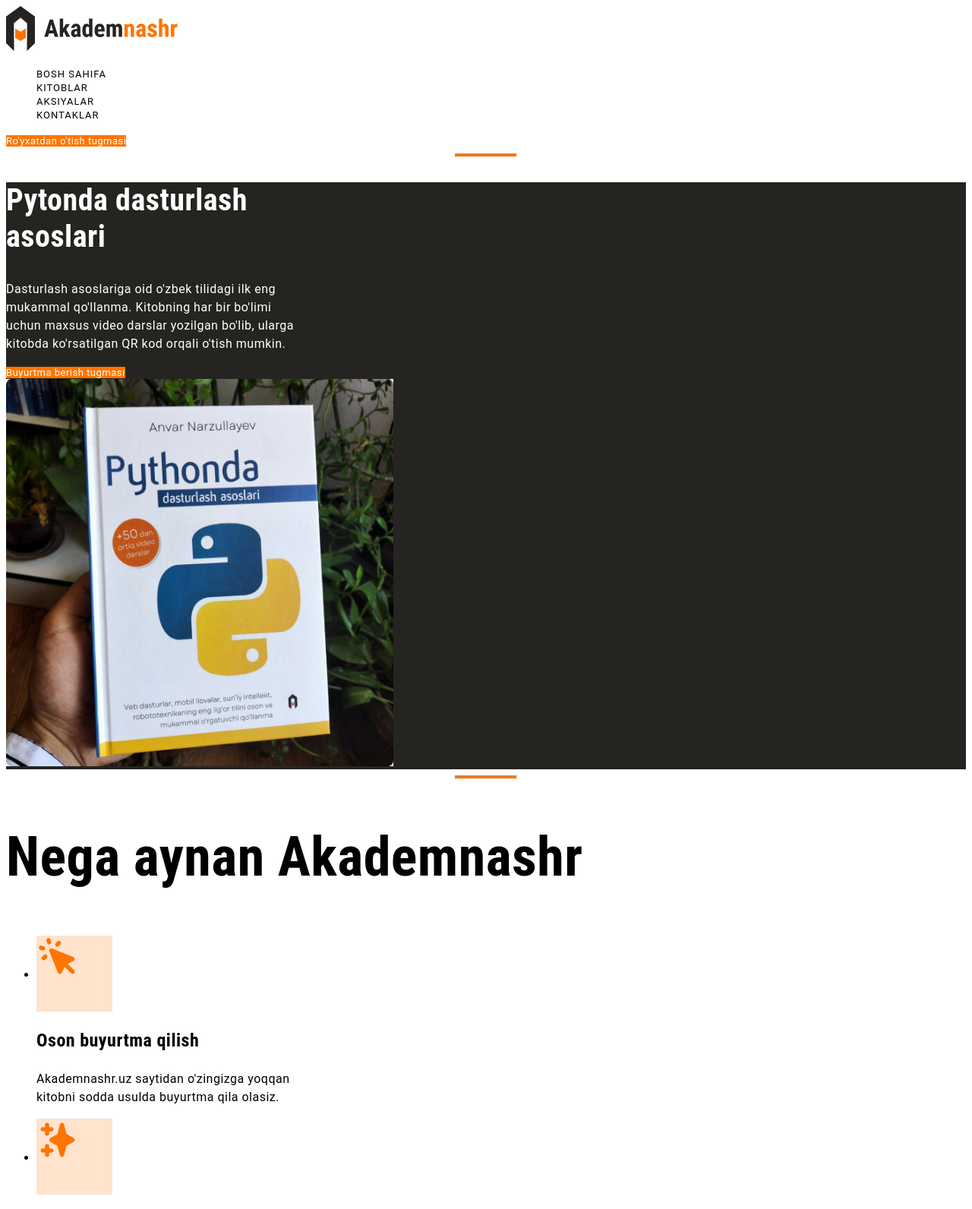
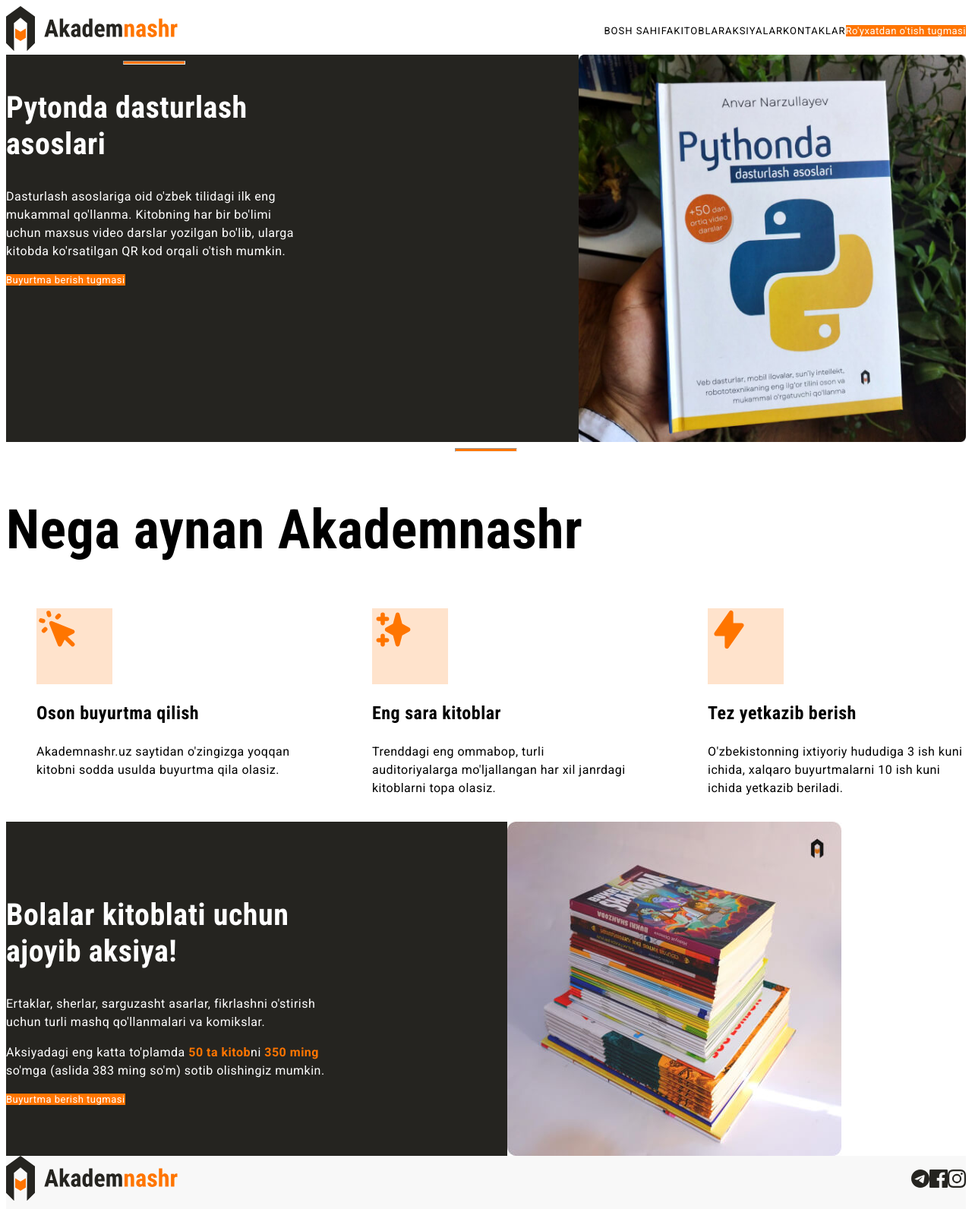
Before and after one commit to Sharipovazizbek/akadem-nashr, a plain HTML site: page index.html in a window 1280 px wide. Shown: the top 1592 px of the page at 76% size. Drawn offline with Linux system fonts and the light colour scheme.

Commit message:
flex bo'yicha yuklamalar qo'shildi

```diff
--- a/css/styles.css
+++ b/css/styles.css
@@ -1,9 +1,25 @@
+.body {
+  font-size: 16px;
+  line-height: 1.5;
+  font-family: "Roboto", "Arial", sans-serif;
+  letter-spacing: 0.5px;
+}
+
 .site-header {
   background-color: #fff;
+  display: flex;
+  align-items: center;
+  justify-content: space-between;
+}
+
+.site-header-actions {
+  display: flex;
+  align-items: center;
 }
 
 .sitenav-list {
   list-style: none;
+  display: flex;
 }
 
 .sitenav-link {
@@ -29,11 +45,14 @@
 }
 
 .hero {
+  display: flex;
+  justify-content: space-between;
   background-color: #252420;
   color: #fff;
 }
 
 .hero-content {
+  align-items: center;
   width: 390px;
 }
 
@@ -66,6 +85,12 @@
 
 .features {
   background-color: #fff;
+}
+
+.features-list {
+  display: flex;
+  list-style: none;
+  justify-content: space-between;
 }
 
 .features-heading {
@@ -103,6 +128,9 @@
 }
 
 .aksiya {
+  display: flex;
+  justify-content: space-between;
+  align-items: center;
   background-color: #252420;
   width: 1100px;
 }
@@ -147,13 +175,27 @@
   list-style: none;
 }
 
+.footer-content-top {
+  display: flex;
+  justify-content: space-between;
+  align-items: center;
+}
+
+.socil {
+  display: flex;
+}
+
 .site-footer-divider {
   height: 2px;
   background-color: rgba(32, 36, 32, 0.5);
 }
 
+.site-footer-buttom {
+  display: flex;
+}
+
 .site-footer-links {
-  width: 24px;
+  width: 224px;
 }
 
 .site-footer-links a {
--- a/index.html
+++ b/index.html
@@ -5,6 +5,15 @@
     <meta http-equiv="X-UA-Compatible" content="IE=edge" />
     <meta name="viewport" content="width=device-width, initial-scale=1.0" />
     <title>Bosh sahiha Akademnashr</title>
+
+    <!-- Google fonts -->
+    <link rel="preconnect" href="https://fonts.googleapis.com" />
+    <link rel="preconnect" href="https://fonts.gstatic.com" crossorigin />
+    <link
+      href="https://fonts.googleapis.com/css2?family=Roboto+Condensed:wght@700&family=Roboto:wght@400;500;700&display=swap"
+      rel="stylesheet"
+    />
+
     <link rel="stylesheet" href="css/styles.css" />
   </head>
   <body>
@@ -14,6 +23,7 @@
         <img src="img/logo.svg" alt="Akademnash logo" width="227" height="60" />
       </a>
 
+      <div class="site-header-actions">
         <nav>
           <ul class="sitenav-list">
             <li><a class="sitenav-link" href="#">Bosh sahifa</a></li>
@@ -24,13 +34,15 @@
         </nav>
 
         <a class="main-link" href="#">Ro'yxatdan o'tish tugmasi </a>
+      </div>
     </header>
 
     <main>
       <!-- HERO -->
-      <hr class="hero-line" />
+
       <section class="hero">
         <div class="hero-content">
+          <hr class="hero-line" />
           <h2 class="hero-heading">Pytonda dasturlash asoslari</h2>
           <p class="hero-text">
             Dasturlash asoslariga oid o'zbek tilidagi ilk eng mukammal
@@ -56,7 +68,7 @@
       <section class="features">
         <h2 class="features-heading">Nega aynan Akademnashr</h2>
 
-        <ul>
+        <ul class="features-list">
           <li class="features-icon">
             <div class="feature-icon-wrapper">
               <img
@@ -133,6 +145,7 @@
     <!-- Site footer -->
     <footer class="footer">
       <div class="footer-content">
+        <div class="footer-content-top">
           <a href="index.html">
             <img
               src="img/logo.svg"
@@ -143,48 +156,47 @@
           </a>
 
           <!-- Ijtimoiy tarmoqlar -->
-        <ul>
+          <ul class="socil">
             <li>
-            <a href="https://t.me/Akademnashr" target="_blank"
-              >Akademnash telegram kanali</a
-            >
-          </li>
-          <li>
-            <a href="https://www.facebook.com/Akademnashr" target="_blank"
-              >Akademnash facebook sahifasi</a
-            >
-          </li>
-          <li>
-            <a href="https://www.instagram.com/akademnashr/?hl" target="_blank"
-              >Akademnash instagram sahifasi</a
-            >
-          </li>
-        </ul>
+              <a href="https://t.me/Akademnashr" target="_blank">
                 <img
                   src="img/icon-telegram.svg"
                   alt="telegram ikonkasi"
                   width="24"
                   height="24"
                 />
-
+              </a>
+            </li>
+            <li>
+              <a href="https://www.facebook.com/Akademnashr" target="_blank">
                 <img
                   src="img/icon-facebook.svg"
                   alt="facebook ikonkasi"
                   width="24"
                   height="24"
                 />
-
+              </a>
+            </li>
+            <li>
+              <a
+                href="https://www.instagram.com/akademnashr/?hl"
+                target="_blank"
+              >
                 <img
                   src="img/icon-instagram.svg"
                   alt="instagram ikonkasi"
                   width="24"
                   height="24"
                 />
+              </a>
+            </li>
+          </ul>
+        </div>
       </div>
 
       <hr class="site-footer-divider" />
       <!-- Linklar -->
-      <div>
+      <div class="site-footer-buttom">
         <ul class="site-footer-links">
           <li><a href="#">Bosh sahifa</a></li>
           <li><a href="#">Kitoblar</a></li>
```
Lines whose indentation alone changed are shown as unchanged.
